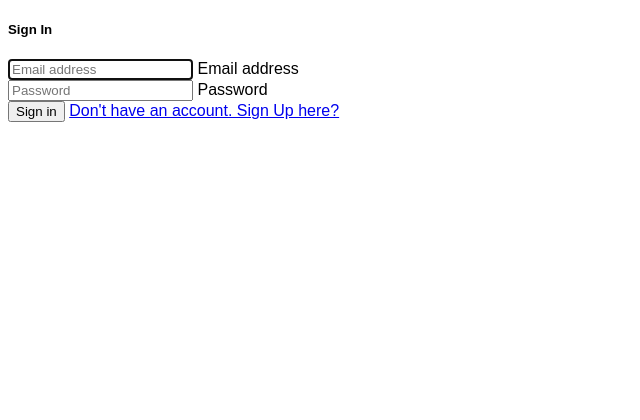
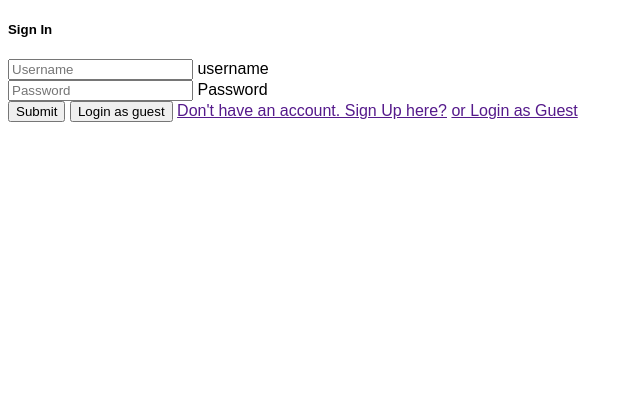
Before and after one commit to sundeshgupta/dbms_project, a Flask app: page /form in a window 1280 px wide. Shown: the top 420 px of the page, without its empty margins (0-640 px from the left). Run offline with Flask 2, Linux system fonts and the light colour scheme; some web fonts are replaced.

Commit message:
"login as guest"

```diff
--- a/app.py
+++ b/app.py
@@ -30,20 +30,27 @@
 		return redirect(url_for('getHomepage'))
 
 	if request.method == 'POST':
-		username_form  = request.form['inputUsername']
-		password_form  = request.form['inputPassword']
-		cur.execute("SELECT COUNT(1) FROM Login WHERE Username = %s;", [username_form]) # CHECKS IF USERNAME EXSIST
-		if cur.fetchone()[0]:
-			cur.execute("SELECT Password FROM Login WHERE Username = %s;", [username_form]) # FETCH THE HASHED PASSWORD
-			for row in cur.fetchall():
-				if password_form == row[0]:
-					session['inputUsername'] = request.form['inputUsername']
-					return redirect(url_for('main'))
-				else:
-					error = "Invalid Credential"
+		if (request.form['btn']=="Login as guest"):
+			session['inputUsername'] = "guest12345678910"
+			return redirect(url_for('main'))
+		if (request.form['inputUsername'] and request.form['inputPassword']):
+			username_form  = request.form['inputUsername']
+			password_form  = request.form['inputPassword']
+			cur.execute("SELECT COUNT(1) FROM Login WHERE Username = %s;", [username_form]) # CHECKS IF USERNAME EXSIST
+			if cur.fetchone()[0]:
+				cur.execute("SELECT Password FROM Login WHERE Username = %s;", [username_form]) # FETCH THE HASHED PASSWORD
+				for row in cur.fetchall():
+					if password_form == row[0]:
+						session['inputUsername'] = request.form['inputUsername']
+						return redirect(url_for('main'))
+					else:
+						error = "Invalid Credential"
+			else:
+				error = "Invalid Credential"
 		else:
-			error = "Invalid Credential"
+			error = "Empty Field"
 	return render_template('form.html', error=error)
+
 
 @app.route("/homepage", methods=['GET','POST'])
 def getHomepage():
@@ -61,6 +68,8 @@
 	success = None
 
 	if request.method == 'POST':
+
+
 		name_form = request.form['inputName']
 		email_form  = request.form['inputEmail']
 		username_form  = request.form['inputUsername']
@@ -109,7 +118,6 @@
 	mydb.commit()
 	return render_template('signup.html', error=error, success=success)
 
-
 # mydb.close()
 app.secret_key = 'A0Zr98j/3yX R~XHH!jmN]LWX/,?RT'
 
--- a/templates/form.html
+++ b/templates/form.html
@@ -9,23 +9,32 @@
         <div class="">
             <h5 class="">Sign In</h5>
 
-            <form class="form-signin" action='' method = "POST">
+            <form class="form-signin" action='{{main}}' method = "POST">
                 {% if error %}
                         <p class=error><strong>Error:</strong> {{ error }}
                 {% endif %}
                 <div class="form-label-group">
-                    <input type="name" id="inputEmail" name = "inputUsername" class="form-control" placeholder="Email address" required autofocus>
-                    <label for="inputEmail">Email address</label>
+                    <input type="name" id="inputUsername" name = "inputUsername" class="form-control" placeholder="Username">
+                    <label for="inputUsername">username</label>
                 </div>
 
                 <div class="form-label-group">
-                    <input type="password" id="inputPassword" name = "inputPassword" class="form-control" placeholder="Password" required>
+                    <input type="password" id="inputPassword" name = "inputPassword" class="form-control" placeholder="Password">
                     <label for="inputPassword">Password</label>
                 </div>
 
-                <button class="" type="submit">Sign in</button>
+                <input class="" type="submit" name = "btn" id = "guest" value = "Submit">
+                <input class="" type="submit" name = "btn" id = "guest" value = "Login as guest">
 
-                <a href="{{url_for('signup')}}">Don't have an account. Sign Up here?<a>
+                <a href="" onclick="return btnValue();">Don't have an account. Sign Up here?<a>
+                    <script type="text/javascript">
+                        function btnValue(){
+                            document.getElementById("guest").value = "guest";
+                            form.submit();
+                        }
+                    </script>
+                <a href="">or Login as Guest</a>
+
             </form>
         </div>
 
```
